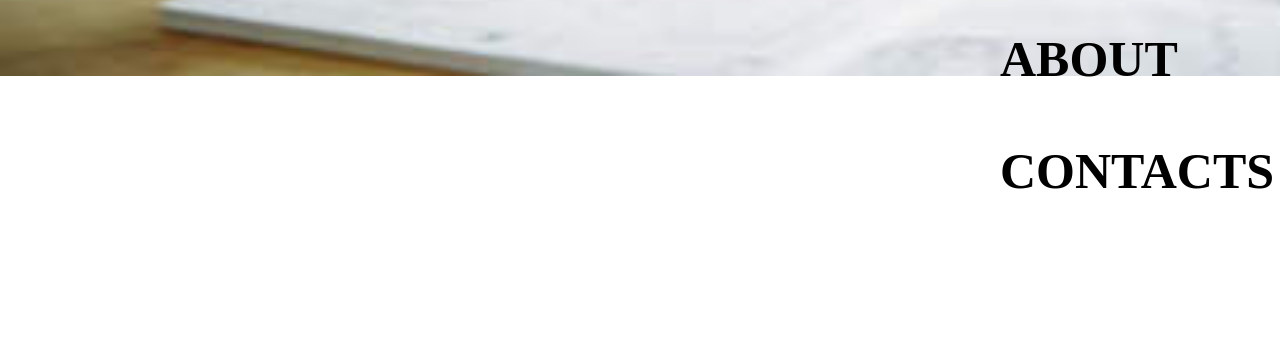
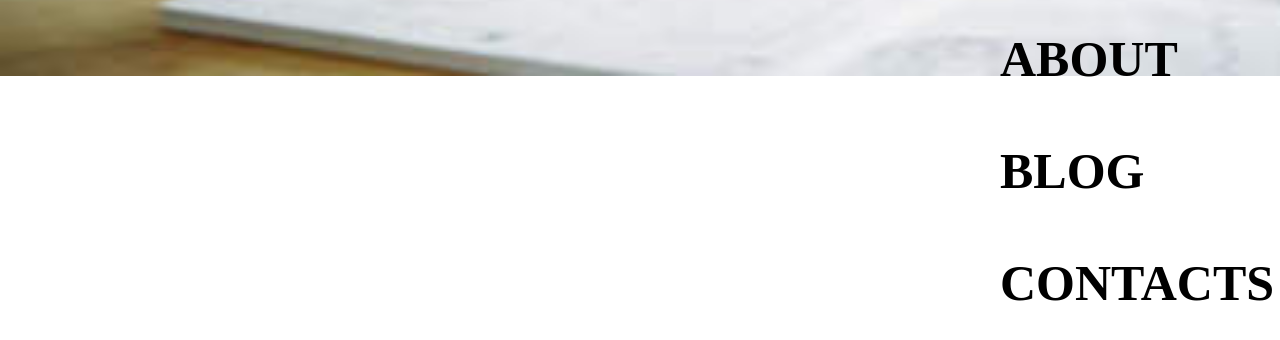
Before and after one commit to shikkachikkus/shikkachikkus.github.io, a plain HTML site: page index.html in a window 1280 px wide. Shown: the part 724-1064 px from the top of the page. Before the commit the page ends 957 px from the top, so only its background shows below. Drawn offline with Linux system fonts and the light colour scheme.

Commit message:
Update index.html

```diff
--- a/index.html
+++ b/index.html
@@ -17,6 +17,7 @@
 						<li><a href="objectives.html"style="color:black">OBJECTIVES</li>
 
 					<li><a href="resume.pdf"style="color:black">ABOUT</a></li>
+					<li><a href="shikkachikkus.github.io/blog1.html"style="color:black">BLOG</a></li>
 					<li><a href="contact.pdf"style="color:black">CONTACTS</li>
 				</ul>
 
```
